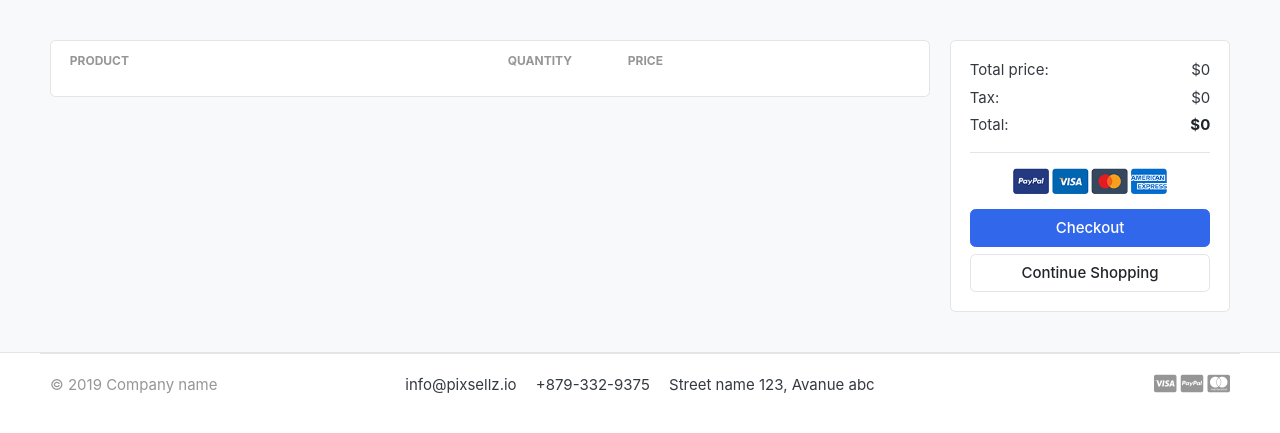
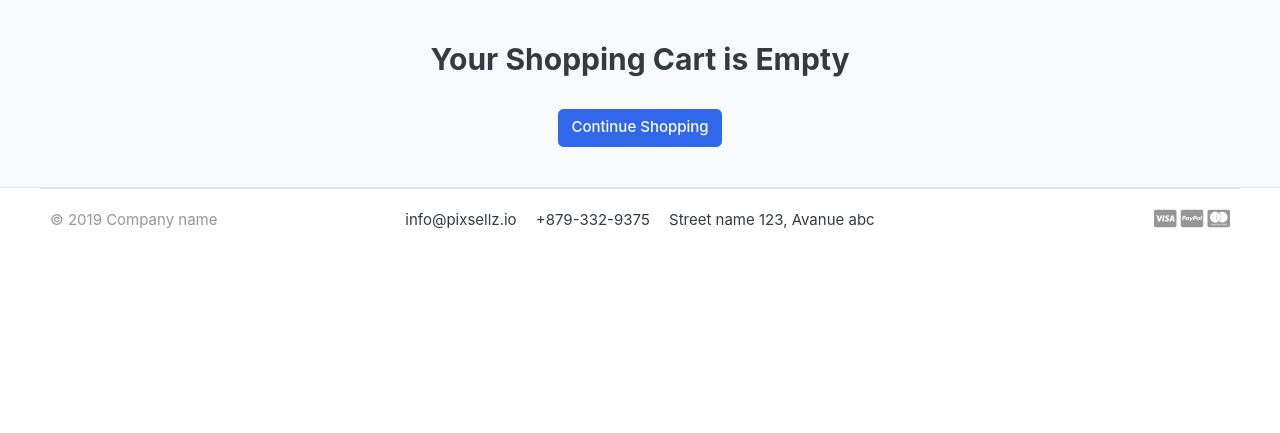
Before and after one commit to jonathan-001/GreatKart, a Django app: page /cart/ in a window 1280 px wide. Shown: the part 118-551 px from the top of the page. Run offline with Django 5.2, Linux system fonts and the light colour scheme; tables that the repository leaves empty hold one stand-in row (values such as "Sample post"); lists and menus that the app fills with data are empty; some libraries are stand-ins or nearby versions; some web fonts are replaced.

Commit message:
cart counter implement

```diff
--- /dev/null
+++ b/carts/context_processors.py
@@ -0,0 +1,20 @@
+from .models import Cart, CartItem
+from .views import _cart_id
+
+
+def counter(request):
+    cart_count = 0
+    if 'admin' in request.path:
+        return {}
+
+    else:
+        try:
+            cart = Cart.objects.filter(cart_id = _cart_id(request))
+            cart_items = CartItem.objects.filter(cart=cart[:1])
+            for cart_item in cart_items:
+                cart_count += cart_item.quantity
+
+        except Cart.DoesNotExist:
+            cart_count = 0
+
+    return dict(cart_count = cart_count)
--- a/carts/models.py
+++ b/carts/models.py
@@ -21,6 +21,9 @@ class CartItem(models.Model):
     quantity = models.IntegerField()
     is_active = models.BooleanField(default=True)
 
+    def sub_total(self):
+        return self.product.price * self.quantity
+
 
     def __str__(self):
         return self.product
--- a/carts/urls.py
+++ b/carts/urls.py
@@ -6,5 +6,6 @@ urlpatterns = [
     path('',views.cart,name='cart'),
     path('add_cart/<int:product_id>/',views.add_cart, name = 'add_cart'),
     path('remove_cart/<int:product_id>/',views.remove_cart, name='remove_cart'),
+    path('remove_cart_item/<int:product_id>/',views.remove_cart_item, name='remove_cart_item'),
 
 ]
--- a/carts/views.py
+++ b/carts/views.py
@@ -49,6 +49,13 @@ def remove_cart(request, product_id):
 
     return redirect('cart')
 
+def remove_cart_item(request, product_id):
+    cart = Cart.objects.get(cart_id = _cart_id(request))
+    product = get_object_or_404(Product, id = product_id)
+    cart_item = CartItem.objects.get(product=product, cart=cart)
+    cart_item.delete()
+    return redirect('cart')
+
 
 def cart(request,total = 0, quantity = 0, cart_items=None):
     tax = 0
--- a/greatkart/settings.py
+++ b/greatkart/settings.py
@@ -66,6 +66,7 @@ TEMPLATES = [
                 'django.contrib.auth.context_processors.auth',
                 'django.contrib.messages.context_processors.messages',
                 'category.context_processors.menu_links',  # Custom context processor for categories
+                'carts.context_processors.counter',
             ],
         },
     },
--- a/templates/includes/navbar.html
+++ b/templates/includes/navbar.html
@@ -70,9 +70,9 @@
 							<a href="./register.html"> Register</a>
 						</div>
 					</div>
-					<a href="./cart.html" class="widget-header pl-3 ml-3">
+					<a href="{% url "cart" %}" class="widget-header pl-3 ml-3">
 						<div class="icon icon-sm rounded-circle border"><i class="fa fa-shopping-cart"></i></div>
-						<span class="badge badge-pill badge-danger notify">0</span>
+						<span class="badge badge-pill badge-danger notify">{{cart_count}}</span>
 					</a>
 				</div> <!-- widgets-wrap.// -->
 			</div> <!-- col.// -->
--- a/templates/store/cart.html
+++ b/templates/store/cart.html
@@ -9,8 +9,15 @@
 <div class="container">
 
 <!-- ============================ COMPONENT 1 ================================= -->
+{% if not cart_items %}
+<!-- No items in the cart -->
+<h2 class="text-center">Your Shopping Cart is Empty</h2>
+<br>
+<div class="text-center">
+	<a href="{% url "store" %}" class="btn btn-primary">Continue Shopping</a>
+</div>
 
-
+{% else %}
 <div class="row">
 	<aside class="col-lg-9">
 <div class="card">
@@ -30,7 +37,7 @@
 		<figure class="itemside align-items-center">
 			<div class="aside"><img src="{{cart_item.product.images.url}}" class="img-sm"></div>
 			<figcaption class="info">
-				<a href="#" class="title text-dark">{{cart_item.product.product_name}}</a>
+				<a href="{{ cart_item.product.get_url }}" class="title text-dark">{{cart_item.product.product_name}}</a>
 				<p class="text-muted small">Matrix: 25 Mpx <br> Brand: Canon</p>
 			</figcaption>
 		</figure>
@@ -56,7 +63,7 @@
 		</div> <!-- price-wrap .// -->
 	</td>
 	<td class="text-right">
-	<a href="" class="btn btn-danger"> Remove</a>
+	<a href="{% url "remove_cart_item" cart_item.product.id %}" class="btn btn-danger"> Remove</a>
 	</td>
 </tr>
 {% endfor %}
@@ -88,7 +95,7 @@
 				<img src="{% static "./images/misc/payments.png" %}" height="26">
 			</p>
 			<a href="./place-order.html" class="btn btn-primary btn-block"> Checkout </a>
-			<a href="./store.html" class="btn btn-light btn-block">Continue Shopping</a>
+			<a href="{% url "store" %}" class="btn btn-light btn-block">Continue Shopping</a>
 		</div> <!-- card-body.// -->
 		</div> <!-- card.// -->
 
@@ -96,6 +103,7 @@
 
 
 </div> <!-- row.// -->
+{% endif %}
 <!-- ============================ COMPONENT 1 END .// ================================= -->
 
 </div> <!-- container .//  -->
--- a/templates/store/store.html
+++ b/templates/store/store.html
@@ -144,7 +144,7 @@
 						<span class="price">${{product.price}}</span>
 					</div> <!-- price-wrap.// -->
 				</div>
-				<a href="#" class="btn btn-block btn-primary">Add to cart </a>
+				<a href="{% url "add_cart" product.id %}" class="btn btn-block btn-primary">Add to cart </a>
 			</figcaption>
 		</figure>
 	</div> <!-- col.// -->
```
